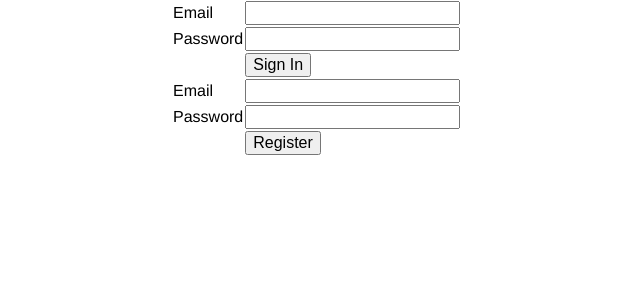
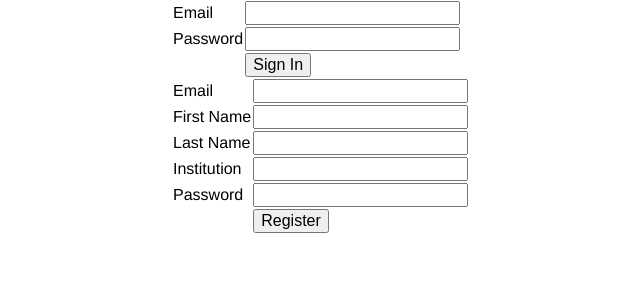
Before and after one commit to uva-financial-engineering/cifer-tournament, a Flask app: page / in a window 1280 px wide. Shown: the top 300 px of the page, without its empty margins (108-748 px from the left). Run offline with Flask 2, Linux system fonts and the light colour scheme; parts of the project's set-up code (start-up, migrations or seed data) failed here and were passed over; some libraries are stand-ins or nearby versions.

Commit message:
Add first_name, last_name, institution columns to users

```diff
--- a/app/forms.py
+++ b/app/forms.py
@@ -8,6 +8,12 @@ class RegForm(Form):
     reg_email = TextField("Email", [
         validators.InputRequired("Please enter your email address."),
         validators.Email("Please enter your email address.")])
+    reg_first = TextField("First Name", [
+        validators.InputRequired("Please enter your first name.")])
+    reg_last = TextField("Last Name", [
+        validators.InputRequired("Please enter your last name.")])
+    reg_institution = TextField("Institution", [
+        validators.InputRequired("Please enter your institution.")])
     reg_password = PasswordField("Password", [
         validators.InputRequired("Please enter a password.")])
     submit = SubmitField("Create account")
--- a/app/templates/index.html
+++ b/app/templates/index.html
@@ -21,7 +21,7 @@
       <tr>
         <td>{{ stock.symbol }}</td>
         <td>{{ stock.shares }}</td>
-        <td>{{ stock.value }}</td>
+        <td>{{ "%.2f" | format(stock.value) }}</td>
         <td>{{ "%.2f" | format(stock.bid) }}</td>
         <td>{{ "%.2f" | format(stock.ask) }}</td>
       </tr>
--- a/app/templates/login.html
+++ b/app/templates/login.html
@@ -31,6 +31,18 @@
           <td>{{ regform.reg_email }}</td>
         </tr>
         <tr>
+          <td>{{ regform.reg_first.label }}</td>
+          <td>{{ regform.reg_first }}</td>
+        </tr>
+        <tr>
+          <td>{{ regform.reg_last.label }}</td>
+          <td>{{ regform.reg_last }}</td>
+        </tr>
+        <tr>
+          <td>{{ regform.reg_institution.label }}</td>
+          <td>{{ regform.reg_institution }}</td>
+        </tr>
+        <tr>
           <td>{{ regform.reg_password.label }}</td>
           <td>{{ regform.reg_password }}</td>
         </tr>
--- a/database.py
+++ b/database.py
@@ -8,11 +8,13 @@ CREATE TABLE users (
   id serial NOT NULL,
   email text NOT NULL,
   password text NOT NULL,
+  first_name text NOT NULL,
+  last_name text NOT NULL,
+  institution text NOT NULL,
   cash numeric NOT NULL,
-  margin numeric NOT NULL,
   CONSTRAINT users_pkey PRIMARY KEY (id)
 ) WITH (OIDS=FALSE);
-INSERT INTO users (email, password, cash, margin) VALUES ('a@a.com', 'pbkdf2:sha1:1000$pVkEoJO4$82724b822cbcfb54c50122147c9f1e6b4dfed53c', 50000000, 0);"""
+INSERT INTO users (email, password, first_name, last_name, institution, cash) VALUES ('a@a.com', 'pbkdf2:sha1:1000$pVkEoJO4$82724b822cbcfb54c50122147c9f1e6b4dfed53c', 'John', 'Doe', 'University of Virginia', 50000000);"""
 
 stocks_sql = """DROP TABLE IF EXISTS stocks;
 CREATE TABLE stocks (
```
Also changed, not shown: app/models.py (+8 -2 lines).
